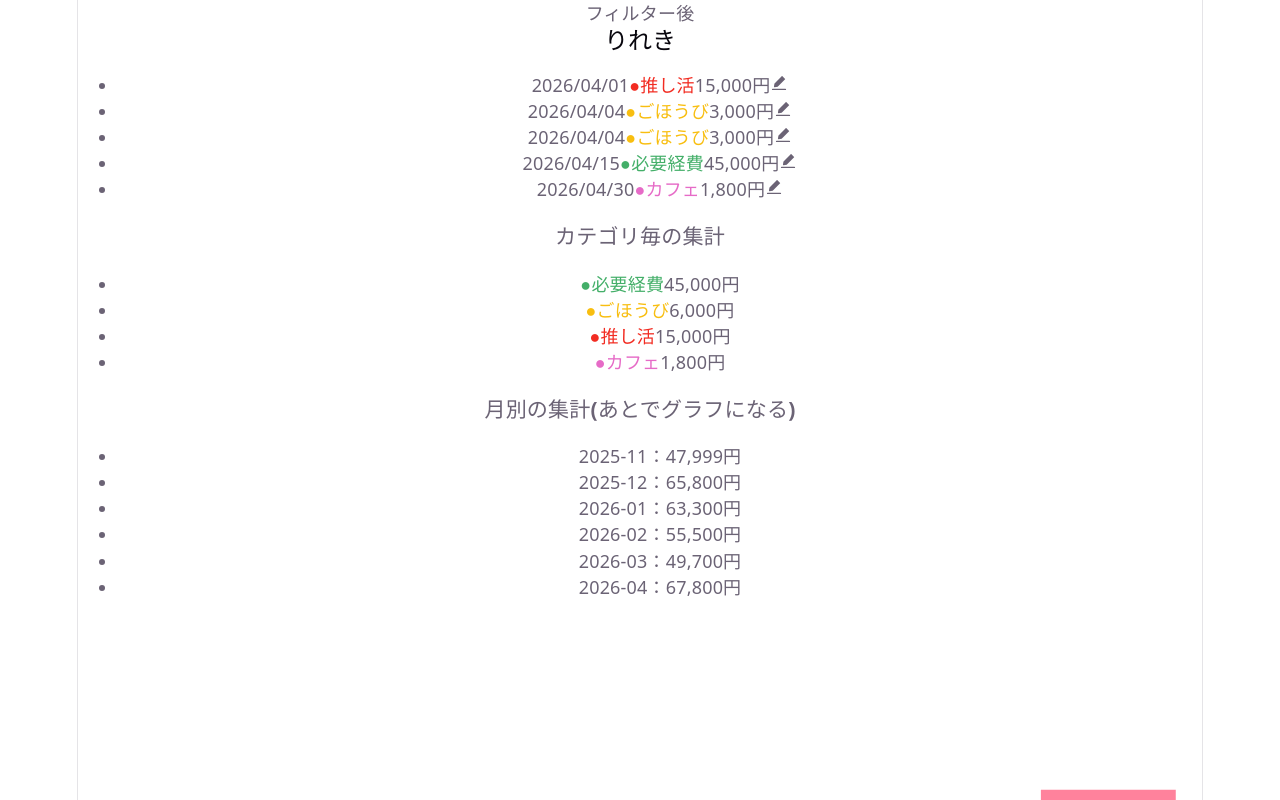
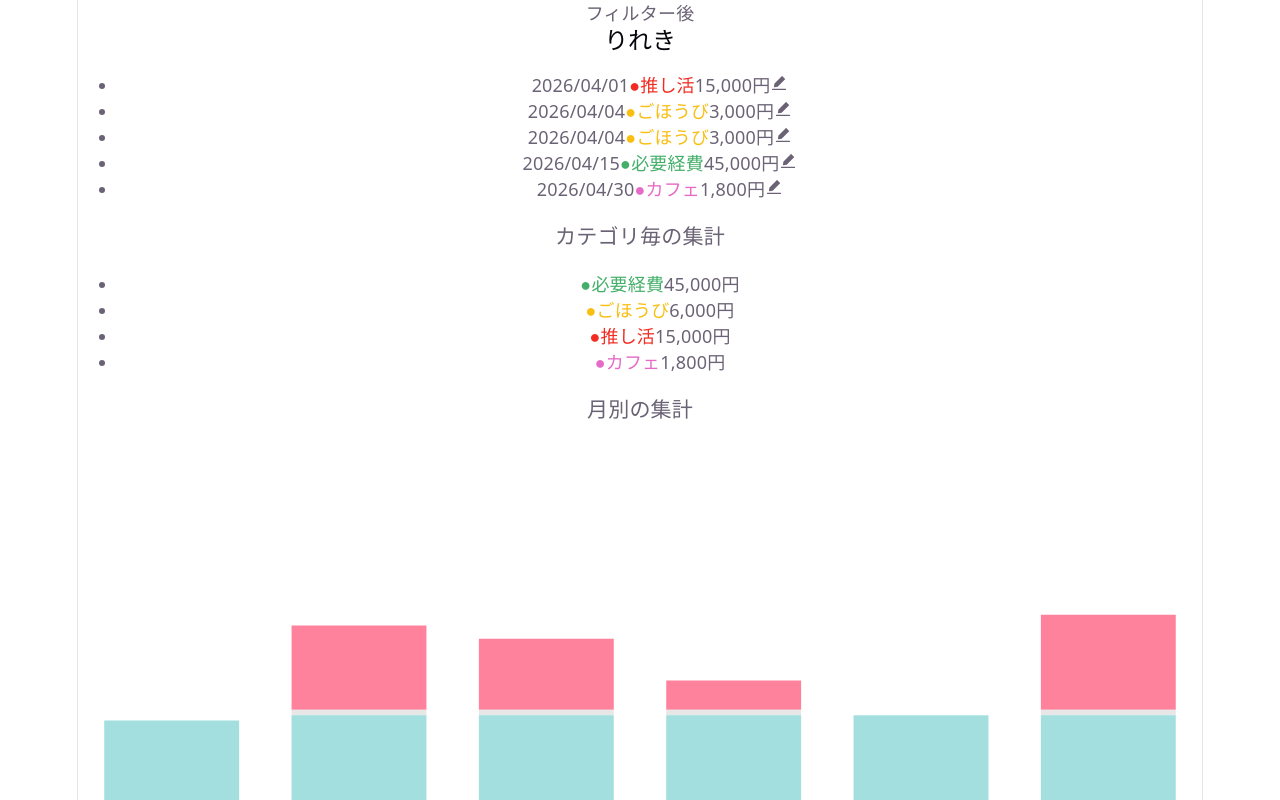
Before and after one commit to hayami-dev/omakakakeibo-front, a React (Vite) app: page / in a window 1280 px wide. Shown: the part 419-1219 px from the top of the page. Built offline with nearby package versions, Linux system fonts and the light colour scheme.

Commit message:
ホバーイベントを無効に変更

```diff
--- a/src/components/MonthSummary.jsx
+++ b/src/components/MonthSummary.jsx
@@ -31,6 +31,9 @@ export default function MonthSummary({ history, monthlyBudget }) {
   // Chart.jsの設定
   const graphOptions = {
     responsive: true,
+    hover: {
+      mode: null,
+    },
     scales: {
       y: {
         stacked: true, // 積み上げを可能に
@@ -85,8 +88,8 @@ export default function MonthSummary({ history, monthlyBudget }) {
 
   return (
     <section>
-      <h3>月別の集計(あとでグラフになる)</h3>
-      {monthTotals.length === 0 ? (
+      <h3>月別の集計</h3>
+      {/* {monthTotals.length === 0 ? (
         <p>データがありません</p>
       ) : (
         <ul>
@@ -97,7 +100,7 @@ export default function MonthSummary({ history, monthlyBudget }) {
             </li>
           ))}
         </ul>
-      )}
+      )} */}
       <div>
         <Bar options={graphOptions} data={chartData} />
         <span>{monthlyBudget}円 ▶</span>
```
